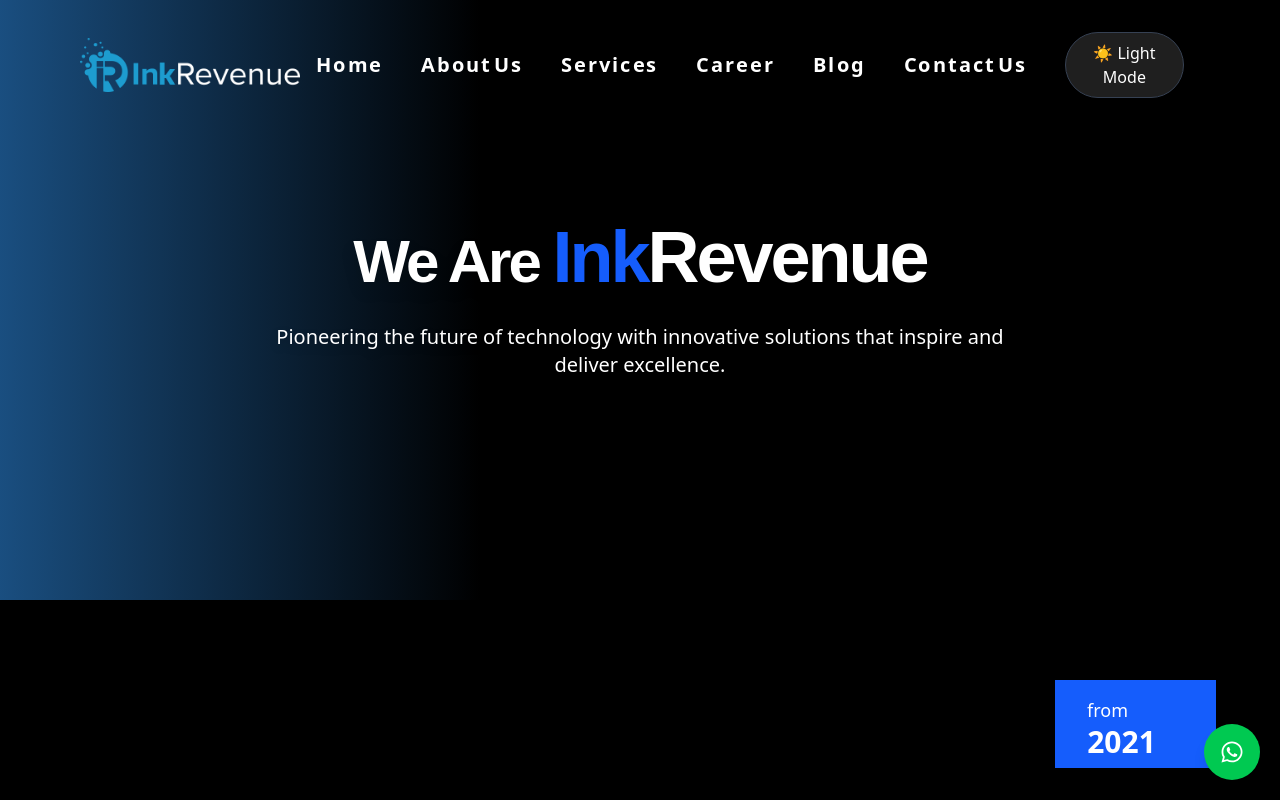
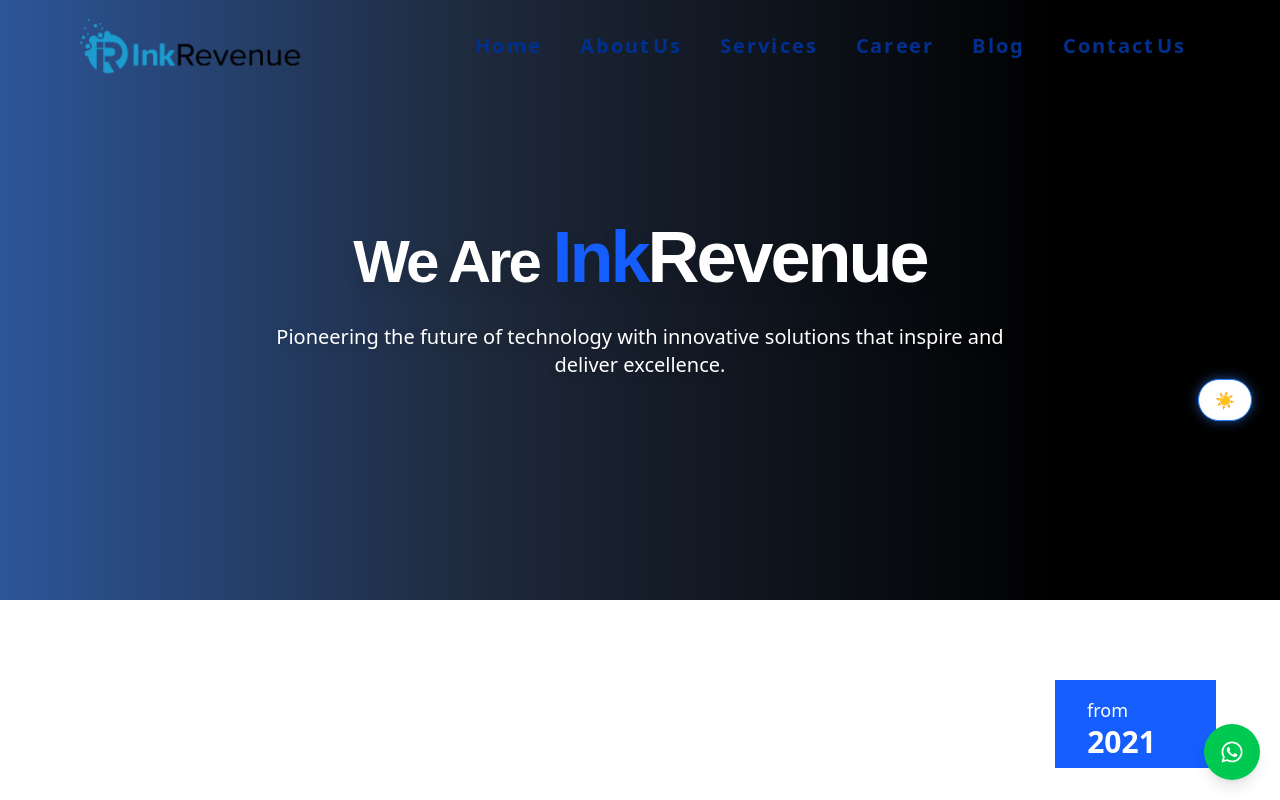
Before and after one commit to Arpit1242/Inkrevenue-test, a Next.js app: page /about-us in a window 1280 px wide. Shown: the top 800 px of the page. Built offline with nearby package versions, Linux system fonts and the light colour scheme.

Commit message:
fixed themeToggleButton

```diff
--- a/src/Components/ClientWrapper.js
+++ b/src/Components/ClientWrapper.js
@@ -5,7 +5,7 @@
 import Footer from "./Footer";
 import CursorTrail from "../HelpComponent/CursorTrail";
 import WhatsAppButton from "@/app/Whatsapp/page";
-
+import ThemeToggle from "./ThemeToggle";
 export default function ClientWrapper({ children }) {
   return (
     <ThemeProvider>
@@ -13,6 +13,7 @@
       <Navbar />
       {children}
       <WhatsAppButton />
+      <ThemeToggle /> {/* floating theme switch */}
       <Footer />
     </ThemeProvider>
   );
--- a/src/Components/Navbar.jsx
+++ b/src/Components/Navbar.jsx
@@ -74,9 +74,6 @@
               </Link>
             </li>
           ))}
-          <li>
-            <ThemeToggle />
-          </li>
         </ul>
 
         {/* Hamburger */}
@@ -127,9 +124,6 @@
               </Link>
             </li>
           ))}
-          <li>
-            <ThemeToggle />
-          </li>
         </ul>
       )}
     </nav>
--- a/src/Components/ThemeProvider.js
+++ b/src/Components/ThemeProvider.js
@@ -1,26 +1,33 @@
 "use client";
 
-import { createContext, useContext, useEffect, useState } from "react";
+import React, { createContext, useContext, useEffect, useState } from "react";
 
 const ThemeContext = createContext();
 
 export const useTheme = () => useContext(ThemeContext);
 
 export const ThemeProvider = ({ children }) => {
-  const [theme, setTheme] = useState("dark"); // 👈 default dark
+  const [theme, setTheme] = useState("light");
 
+  // Load from localStorage on mount
   useEffect(() => {
-    const storedTheme = localStorage.getItem("theme") || "dark"; // 👈 fallback to dark
-    setTheme(storedTheme);
-    document.documentElement.classList.add(storedTheme);
+    const storedTheme = localStorage.getItem("theme");
+    if (storedTheme) {
+      setTheme(storedTheme);
+    }
   }, []);
 
+  // Apply theme to <html> + save in localStorage
+  useEffect(() => {
+    if (theme) {
+      document.documentElement.classList.remove("light", "dark");
+      document.documentElement.classList.add(theme);
+      localStorage.setItem("theme", theme);
+    }
+  }, [theme]);
+
   const toggleTheme = () => {
-    const newTheme = theme === "light" ? "dark" : "light";
-    document.documentElement.classList.remove(theme);
-    document.documentElement.classList.add(newTheme);
-    localStorage.setItem("theme", newTheme);
-    setTheme(newTheme);
+    setTheme((prevTheme) => (prevTheme === "light" ? "dark" : "light"));
   };
 
   return (
--- a/src/Components/ThemeToggle.js
+++ b/src/Components/ThemeToggle.js
@@ -1,6 +1,6 @@
 "use client";
 import { useTheme } from "./ThemeProvider";
-import { motion } from "framer-motion";
+import { motion, AnimatePresence } from "framer-motion";
 
 export default function ThemeToggle() {
   const { theme, toggleTheme } = useTheme();
@@ -8,15 +8,44 @@
   return (
     <motion.button
       onClick={toggleTheme}
-      whileTap={{ scale: 0.95 }}
-      className={`px-5 py-2 rounded-full font-medium border transition-all duration-300 shadow-md
+      whileTap={{ scale: 0.9 }}
+      whileHover={{
+        scale: 1.1,
+        boxShadow: "0px 0px 15px rgba(59,130,246,0.7)",
+      }}
+      animate={{
+        boxShadow: [
+          "0px 0px 6px rgba(59,130,246,0.3)",
+          "0px 0px 12px rgba(59,130,246,0.6)",
+          "0px 0px 6px rgba(59,130,246,0.3)",
+        ],
+      }}
+      transition={{
+        duration: 2,
+        repeat: Infinity,
+        repeatType: "mirror",
+      }}
+      className={`fixed top-[750px] md:top-1/2 right-7 -translate-y-1/2 z-50
+        px-3 py-1.5 text-sm sm:px-4 sm:py-2 sm:text-base
+        rounded-full font-medium border border-blue-500 shadow-lg
         ${
           theme === "light"
-            ? "bg-white text-black border-gray-300 hover:bg-gray-100"
-            : "bg-[#1f1f1f] text-white border-gray-700 hover:bg-[#2a2a2a]"
+            ? "bg-white text-black hover:bg-gray-100"
+            : "bg-[#1f1f1f] text-white hover:bg-[#2a2a2a]"
         }`}
     >
-      {theme === "light" ? "🌙 Dark Mode" : "☀️ Light Mode"}
+      <AnimatePresence mode="wait" initial={false}>
+        <motion.span
+          key={theme}
+          initial={{ rotate: -180, scale: 0.5, opacity: 0 }}
+          animate={{ rotate: 0, scale: 1, opacity: 1 }}
+          exit={{ rotate: 180, scale: 0.5, opacity: 0 }}
+          transition={{ duration: 0.5 }}
+          className="inline-block"
+        >
+          {theme === "light" ? "☀️" : "🌙"}
+        </motion.span>
+      </AnimatePresence>
     </motion.button>
   );
 }
```
